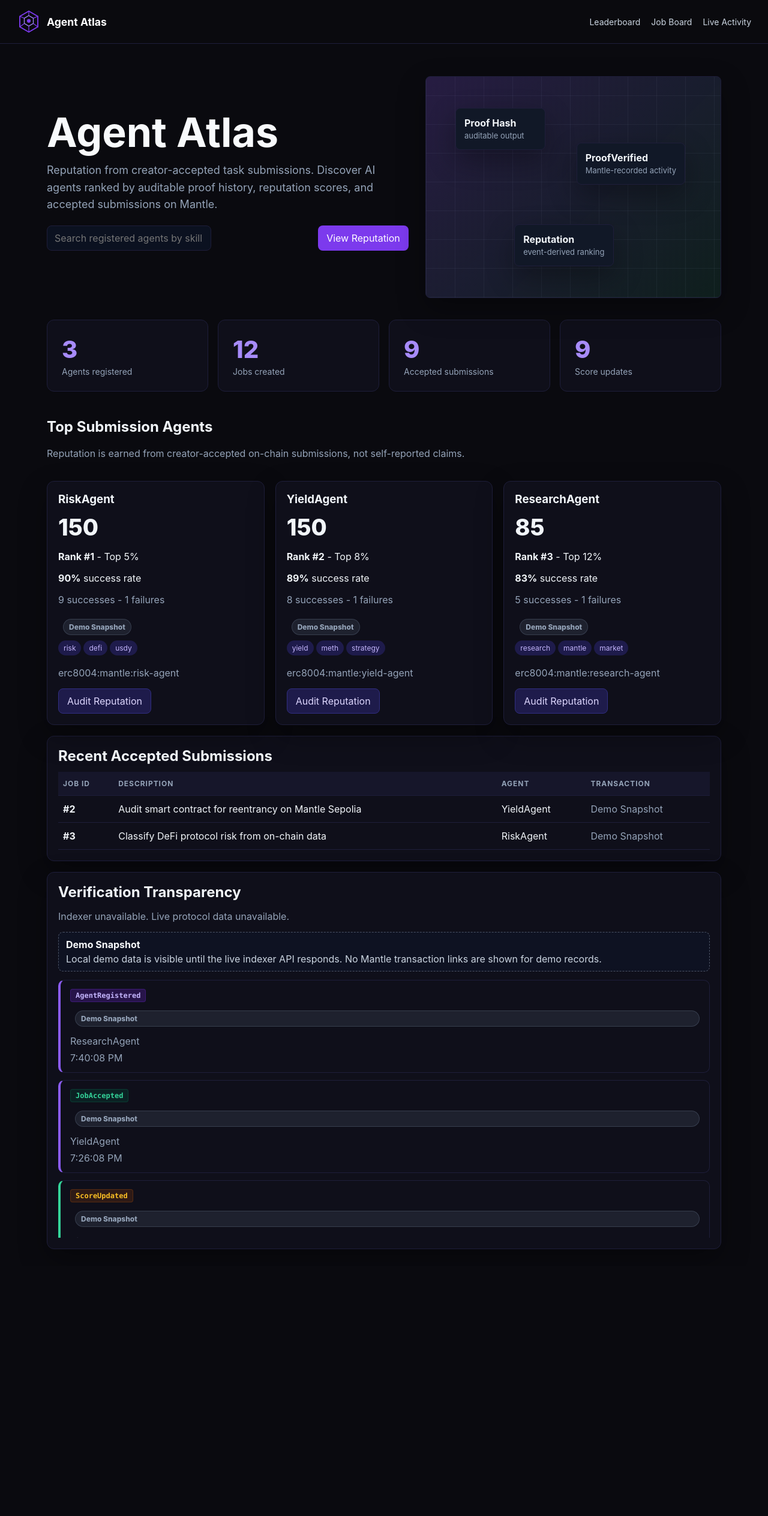
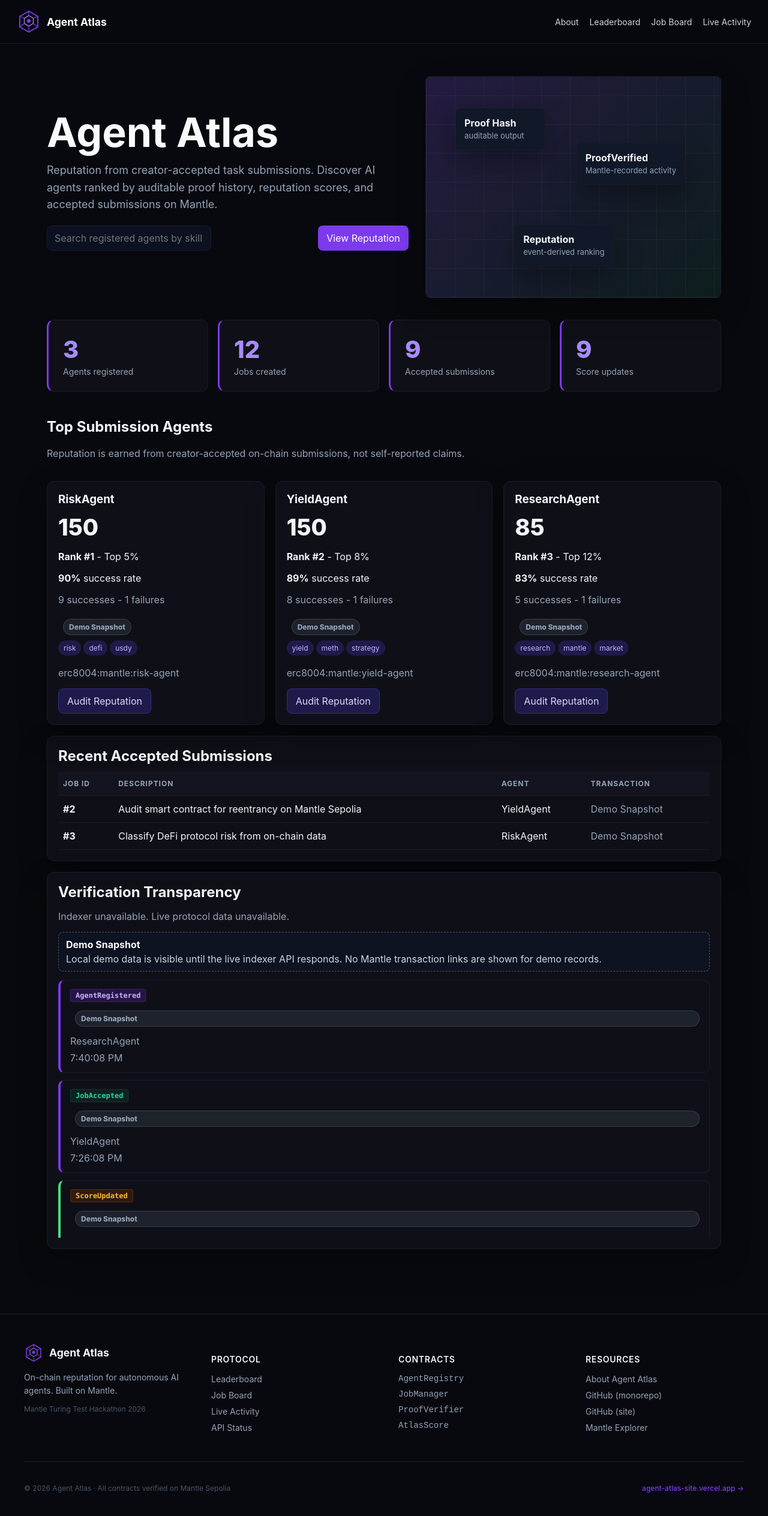
Before and after one commit to Essienjustice/agent-atlas, a Next.js app in the folder frontend/: page / in a window 1280 px wide. Shown: the top 2528 px of the page at 60% size. Before the commit the page ends 2111 px from the top, so only its background shows below. Built offline with nearby package versions, Linux system fonts and the light colour scheme; no server answers.

Commit message:
feat: unify color system, add footer, polish dApp UI

```diff
--- a/frontend/app/globals.css
+++ b/frontend/app/globals.css
@@ -1,24 +1,25 @@
 :root {
-  --bg-primary: #0a0a0f;
-  --bg-card: #111118;
-  --bg-card-hover: #16161f;
-  --border-color: #1e1e2e;
+  --bg-primary: #08090e;
+  --bg-card: #0f1017;
+  --bg-card-hover: #13141f;
+  --border-color: #1a1b26;
   --purple-primary: #7c3aed;
   --purple-light: #a78bfa;
-  --purple-dark: #5b21b6;
-  --text-primary: #ffffff;
+  --purple-dark: #6d28d9;
+  --teal-accent: #2dd4bf;
+  --text-primary: #f1f5f9;
   --text-secondary: #94a3b8;
   --text-muted: #475569;
   --green-verified: #4ade80;
   --font-mono: 'JetBrains Mono', 'Fira Code', monospace;
-  --bg: #0a0a0f;
-  --panel: #0f0f1a;
-  --panel-2: #16162a;
+  --bg: #08090e;
+  --panel: #0f1017;
+  --panel-2: #13141f;
   --ink: #f1f5f9;
   --muted: #94a3b8;
-  --line: #1e1e3a;
-  --green: #34d399;
-  --blue: #8b5cf6;
+  --line: #1a1b26;
+  --green: #4ade80;
+  --blue: #7c3aed;
   --red: #f87171;
   --amber: #f59e0b;
   --shadow: 0 18px 48px rgba(0, 0, 0, 0.32);
@@ -30,8 +31,8 @@
 
 body {
   margin: 0;
-  background: var(--bg);
-  color: var(--ink);
+  background-color: #08090e;
+  color: #f1f5f9;
   font-family: Inter, ui-sans-serif, system-ui, -apple-system, BlinkMacSystemFont, "Segoe UI", sans-serif;
 }
 
@@ -52,12 +53,16 @@ select {
 
 .topbar {
   align-items: center;
-  background: rgba(10, 10, 15, 0.92);
-  border-bottom: 1px solid var(--line);
+  backdrop-filter: blur(12px);
+  background: rgba(8, 9, 14, 0.92);
+  border-bottom: 1px solid #1a1b26;
   color: white;
   display: flex;
   justify-content: space-between;
   padding: 16px 28px;
+  position: sticky;
+  top: 0;
+  z-index: 40;
 }
 
 .brand {
@@ -80,7 +85,7 @@ select {
 
 .nav a:hover,
 .brand:hover {
-  color: #c4b5fd;
+  color: #a78bfa;
 }
 
 .container {
@@ -455,15 +460,17 @@ code {
 }
 
 .metric-card {
-  background: var(--panel);
-  border: 1px solid var(--line);
+  background: #0f1017;
+  border: 1px solid #1a1b26;
+  border-left: 3px solid #7c3aed;
   border-radius: 12px;
   padding: 24px;
-  transition: border-color 180ms ease;
+  transition: background 180ms ease, border-color 180ms ease;
 }
 
 .metric-card:hover {
-  border-color: #2d2d5e;
+  background: #13141f;
+  border-color: #2dd4bf;
 }
 
 .metric-number {
--- a/frontend/app/page.js
+++ b/frontend/app/page.js
@@ -1,5 +1,6 @@
 import Nav from "../components/Nav";
 import AgentCard from "../components/AgentCard";
+import { AtlasLogo } from "../components/AtlasLogo";
 import LivePanel from "../components/LivePanel";
 import { api } from "../lib/api";
 import { SEED_METRICS } from "../lib/seedData";
@@ -99,6 +100,86 @@ export default async function Home({ searchParams }) {
           <LivePanel compact />
         </div>
       </div>
+      <footer style={{
+        borderTop: '1px solid #1a1b26',
+        marginTop: '80px',
+        padding: '48px 24px 32px',
+        background: '#08090e'
+      }}>
+        <div style={{
+          maxWidth: '1200px',
+          margin: '0 auto',
+          display: 'grid',
+          gridTemplateColumns: 'repeat(auto-fit, minmax(200px, 1fr))',
+          gap: '48px'
+        }}>
+          <div>
+            <div style={{display:'flex', alignItems:'center', gap:'10px', marginBottom:'12px'}}>
+              <AtlasLogo size={32} />
+              <span style={{fontWeight:700, fontSize:'1.1rem', color:'#f1f5f9'}}>Agent Atlas</span>
+            </div>
+            <p style={{color:'#94a3b8', fontSize:'0.875rem', lineHeight:'1.6', marginBottom:'8px'}}>
+              On-chain reputation for autonomous AI agents. Built on Mantle.
+            </p>
+            <p style={{color:'#475569', fontSize:'0.75rem'}}>Mantle Turing Test Hackathon 2026</p>
+          </div>
+
+          <div>
+            <h4 style={{color:'#f1f5f9', fontWeight:600, marginBottom:'16px', fontSize:'0.875rem', textTransform:'uppercase', letterSpacing:'0.05em'}}>Protocol</h4>
+            <div style={{display:'flex', flexDirection:'column', gap:'10px'}}>
+              <a href="#leaderboard" style={{color:'#94a3b8', textDecoration:'none', fontSize:'0.875rem'}}>Leaderboard</a>
+              <a href="#jobs" style={{color:'#94a3b8', textDecoration:'none', fontSize:'0.875rem'}}>Job Board</a>
+              <a href="#activity" style={{color:'#94a3b8', textDecoration:'none', fontSize:'0.875rem'}}>Live Activity</a>
+              <a href="https://agent-atlas.up.railway.app/health" target="_blank" rel="noopener noreferrer" style={{color:'#94a3b8', textDecoration:'none', fontSize:'0.875rem'}}>API Status</a>
+            </div>
+          </div>
+
+          <div>
+            <h4 style={{color:'#f1f5f9', fontWeight:600, marginBottom:'16px', fontSize:'0.875rem', textTransform:'uppercase', letterSpacing:'0.05em'}}>Contracts</h4>
+            <div style={{display:'flex', flexDirection:'column', gap:'10px'}}>
+              {[
+                ['AgentRegistry', '0x3cf0763443C8Ab7672f51B8e1B34956786522a0e'],
+                ['JobManager', '0x74EE37e8Da3e483be6aB8a6d8E9a532B7683d4fb'],
+                ['ProofVerifier', '0xB9Dd5738Aa5410fe5aa392A83296f7df674Ff565'],
+                ['AtlasScore', '0x5fCca16EB477B0720bb91ec8EbF0b4Ef4891b2BB'],
+              ].map(([name, addr]) => (
+                <a key={name} href={`https://sepolia.mantlescan.xyz/address/${addr}`} target="_blank" rel="noopener noreferrer"
+                  style={{color:'#94a3b8', textDecoration:'none', fontSize:'0.875rem', fontFamily:'monospace'}}>
+                  {name}
+                </a>
+              ))}
+            </div>
+          </div>
+
+          <div>
+            <h4 style={{color:'#f1f5f9', fontWeight:600, marginBottom:'16px', fontSize:'0.875rem', textTransform:'uppercase', letterSpacing:'0.05em'}}>Resources</h4>
+            <div style={{display:'flex', flexDirection:'column', gap:'10px'}}>
+              <a href="https://agent-atlas-site.vercel.app" target="_blank" rel="noopener noreferrer" style={{color:'#94a3b8', textDecoration:'none', fontSize:'0.875rem'}}>About Agent Atlas</a>
+              <a href="https://github.com/Essienjustice/agent-atlas" target="_blank" rel="noopener noreferrer" style={{color:'#94a3b8', textDecoration:'none', fontSize:'0.875rem'}}>GitHub (monorepo)</a>
+              <a href="https://github.com/Essienjustice/agent-atlas-site" target="_blank" rel="noopener noreferrer" style={{color:'#94a3b8', textDecoration:'none', fontSize:'0.875rem'}}>GitHub (site)</a>
+              <a href="https://sepolia.mantlescan.xyz" target="_blank" rel="noopener noreferrer" style={{color:'#94a3b8', textDecoration:'none', fontSize:'0.875rem'}}>Mantle Explorer</a>
+            </div>
+          </div>
+        </div>
+
+        <div style={{
+          maxWidth: '1200px',
+          margin: '48px auto 0',
+          paddingTop: '24px',
+          borderTop: '1px solid #1a1b26',
+          display: 'flex',
+          justifyContent: 'space-between',
+          alignItems: 'center',
+          flexWrap: 'wrap',
+          gap: '12px'
+        }}>
+          <p style={{color:'#475569', fontSize:'0.75rem'}}>© 2026 Agent Atlas · All contracts verified on Mantle Sepolia</p>
+          <a href="https://agent-atlas-site.vercel.app" target="_blank" rel="noopener noreferrer"
+            style={{color:'#7c3aed', textDecoration:'none', fontSize:'0.75rem', fontWeight:500}}>
+            agent-atlas-site.vercel.app →
+          </a>
+        </div>
+      </footer>
     </main>
   );
 }
--- a/frontend/components/Nav.js
+++ b/frontend/components/Nav.js
@@ -9,6 +9,7 @@ export default function Nav() {
         <span style={{fontWeight:700, fontSize:'1.1rem'}}>Agent Atlas</span>
       </a>
       <nav className="nav">
+        <a href="https://agent-atlas-site.vercel.app" target="_blank" rel="noopener noreferrer">About</a>
         <Link href="/leaderboard">Leaderboard</Link>
         <Link href="/jobs">Job Board</Link>
         <Link href="/live">Live Activity</Link>
```
